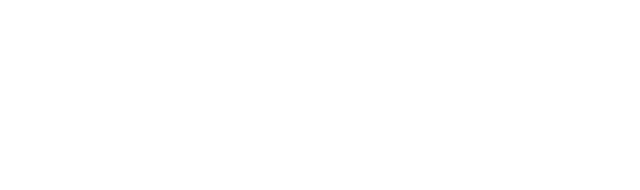
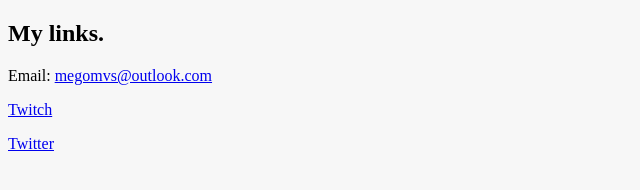
Before and after one commit to megomvs/megomvs.github.io, a plain HTML site: page index.html in a window 1280 px wide. Shown: the whole page, without its empty margins (0-640 px from the left). Drawn offline with Linux system fonts and the light colour scheme.

Commit message:
Добавлены ссылки.

```diff
--- a/index.html
+++ b/index.html
@@ -4,8 +4,12 @@
 <head>
     <meta charset='utf-8'>
     <meta name='viewport' content='width=device-width, initial-scale=1, shrink-to-fit=no'>
-    <title>Добро пожаловать!</title>
+    <title>Welcome!</title>
 </head>
-<body>
+<body bgcolor="#F7F7F7">
+    <h2>My links.</h2>
+    <p>Email: <a href="mailto:megomvs@outlook.com">megomvs@outlook.com</a></p>
+    <p><a href="https://twitch.com/just_mego">Twitch</a></p>
+    <p><a href="https://twitter.com/i_am_mego">Twitter</a></p>
 </body>
 </html>
```
